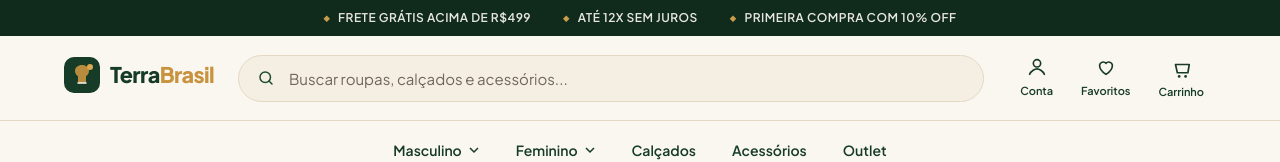
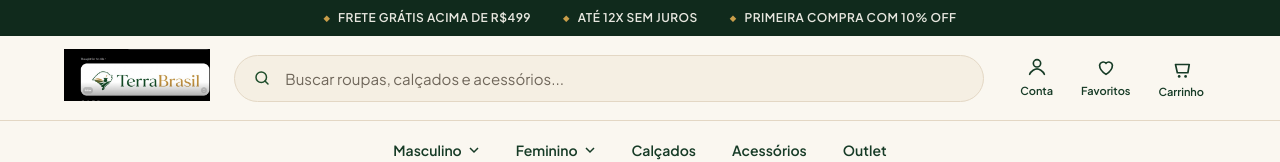
Before and after one commit to suporte03-dot/confere-ai, a React (Vite) app: page / in a window 1280 px wide. Shown: the top 162 px of the page. Built offline with nearby package versions, Linux system fonts and the light colour scheme.

Commit message:
Logo 4.0

```diff
--- a/index.html
+++ b/index.html
@@ -2,12 +2,12 @@
 <html lang="pt-BR">
   <head>
     <meta charset="UTF-8" />
-    <link rel="icon" type="image/svg+xml" href="/favicon.svg" />
+    <link rel="icon" type="image/png" href="/images/terrabrasil/logo-terrabrasil.png" />
     <meta name="viewport" content="width=device-width, initial-scale=1.0" />
     <meta name="description" content="TerraBrasil — Moda casual premium com estilo brasileiro. Roupas, calçados e acessórios." />
     <link rel="preconnect" href="https://fonts.googleapis.com" />
     <link rel="preconnect" href="https://fonts.gstatic.com" crossorigin />
-    <link href="https://fonts.googleapis.com/css2?family=Plus+Jakarta+Sans:wght@400;500;600;700;800&display=swap" rel="stylesheet" />
+    <link href="https://fonts.googleapis.com/css2?family=Cormorant+Garamond:wght@600;700&family=Plus+Jakarta+Sans:wght@400;500;600;700;800&display=swap" rel="stylesheet" />
     <title>TerraBrasil — Moda casual premium</title>
   </head>
   <body>
--- a/src/App.css
+++ b/src/App.css
@@ -134,32 +134,23 @@
 .logo {
   display: inline-flex;
   align-items: center;
-  gap: 10px;
   text-decoration: none;
-}
-
-.logo__mark {
-  flex-shrink: 0;
+  line-height: 0;
+}
+
+.logo__image {
   display: block;
-  line-height: 0;
-}
-
-.logo__text {
-  display: flex;
-  align-items: baseline;
-  font-weight: 800;
-  font-size: 1.35rem;
-  letter-spacing: -0.03em;
-  line-height: 1;
-  white-space: nowrap;
-}
-
-.logo__terra {
-  color: var(--tb-green-900);
-}
-
-.logo__brasil {
-  color: var(--tb-gold-600);
+  width: auto;
+  height: 52px;
+  max-width: 100%;
+}
+
+.logo--sm .logo__image {
+  height: 44px;
+}
+
+.logo--lg .logo__image {
+  height: 60px;
 }
 
 /* ── Buttons ── */
@@ -1821,7 +1812,11 @@
 }
 
 .footer__brand .logo__terra {
-  color: var(--off-white);
+  color: var(--tb-sand-100);
+}
+
+.footer__brand .logo__brasil {
+  color: var(--tb-gold-500);
 }
 
 .footer__social {
--- a/src/components/Footer.jsx
+++ b/src/components/Footer.jsx
@@ -14,7 +14,7 @@ function Footer() {
     <footer id="sobre" className="footer">
       <div className="container footer__grid">
         <div className="footer__brand">
-          <Logo />
+          <Logo variant="light" />
           <p>
             TerraBrasil é moda casual premium com raízes brasileiras — qualidade, conforto
             e estilo para homens e mulheres.
--- a/src/components/Logo.jsx
+++ b/src/components/Logo.jsx
@@ -1,18 +1,16 @@
-function Logo({ size = 'md' }) {
+const LOGO_SRC = '/images/terrabrasil/logo-terrabrasil.png'
+
+function Logo({ size = 'md', variant = 'default' }) {
   return (
-    <span className={`logo logo--${size}`}>
-      <span className="logo__mark" aria-hidden="true">
-        <svg width="36" height="36" viewBox="0 0 36 36" fill="none">
-          <rect width="36" height="36" rx="10" fill="#163B26" />
-          <path d="M18 8c-4 0-7 2.5-7 6 0 2.2 1.2 4 3 5.2V26h8v-6.8c1.8-1.2 3-3 3-5.2 0-3.5-3-6-7-6z" fill="#C8923E" fillOpacity="0.92" />
-          <path d="M14 26h8" stroke="#FAF7F0" strokeWidth="1.5" strokeLinecap="round" />
-          <circle cx="26" cy="10" r="3" fill="#D9A84E" />
-        </svg>
-      </span>
-      <span className="logo__text">
-        <span className="logo__terra">Terra</span>
-        <span className="logo__brasil">Brasil</span>
-      </span>
+    <span className={`logo logo--${size} logo--${variant}`}>
+      <img
+        src={LOGO_SRC}
+        alt="TerraBrasil"
+        className="logo__image"
+        width={220}
+        height={72}
+        decoding="async"
+      />
     </span>
   )
 }
```
Also changed, not shown: public/favicon.svg, public/images/terrabrasil/logo-terrabrasil.png (added).
